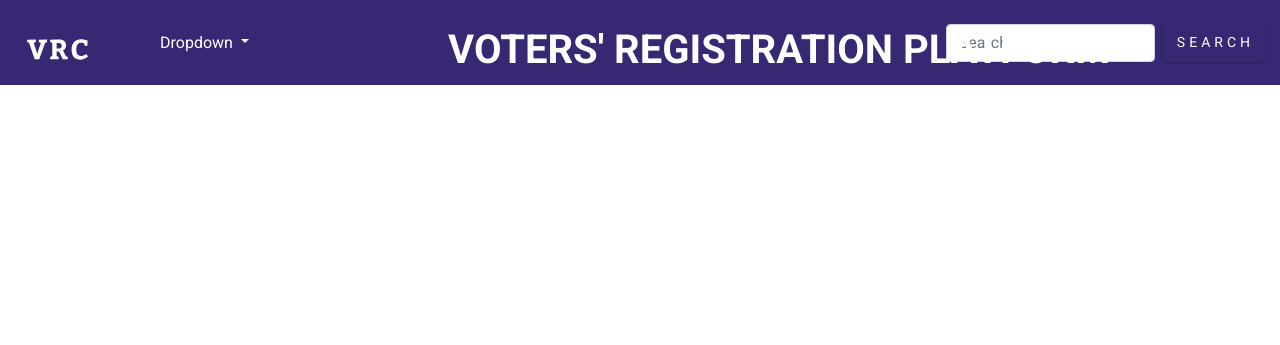
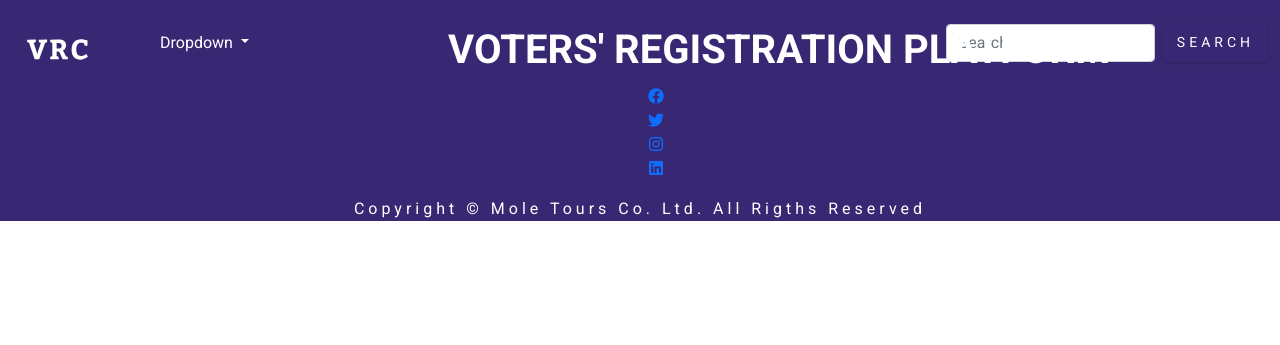
Before and after one commit to jamesAlhassan/VotersRegister, a Django app: template templates/base.html in a window 1280 px wide. Shown: the top 345 px of the page. Run offline with Django 4.2, Linux system fonts and the light colour scheme; the template is opened without the code that fills it, so the values that code supplies are empty; some libraries are stand-ins or nearby versions.

Commit message:
Add base.htmlfooter setup

```diff
--- a/templates/base.html
+++ b/templates/base.html
@@ -15,7 +15,7 @@
     <!-- FONT AWESOME -->
     <link
       rel="stylesheet"
-      href="path/to/font-awesome/css/font-awesome.min.css"
+      href="https://cdnjs.cloudflare.com/ajax/libs/font-awesome/6.3.0/css/all.min.css"
     />
     <!-- BOOSTRAP CSS -->
     <link
@@ -95,12 +95,35 @@
     </div>
     <!-- END OF NAVBAR -->
     {% block content %} {% endblock content %}
-
+    <!-- FOOTER -->
+    <div class="dd"></div>
+    <footer class="footer">
+      <ul class="social-icons">
+        <li>
+          <a href="" class="social-icon"><i class="fab fa-facebook"></i></a>
+        </li>
+        <li>
+          <a href="" class="social-icon"><i class="fab fa-twitter"></i></a>
+        </li>
+        <li>
+          <a href="" class="social-icon"><i class="fab fa-instagram"></i></a>
+        </li>
+        <li>
+          <a href="" class="social-icon"><i class="fab fa-linkedin"></i></a>
+        </li>
+      </ul>
+      <p class="copyright">
+        copyright &copy; mole tours Co. Ltd. <span id="date"></span> all rigths
+        reserved
+      </p>
+    </footer>
     <!-- BOOSTRAP JS -->
     <script
       src="https://cdn.jsdelivr.net/npm/bootstrap@5.1.3/dist/js/bootstrap.bundle.min.js"
       integrity="sha384-ka7Sk0Gln4gmtz2MlQnikT1wXgYsOg+OMhuP+IlRH9sENBO0LRn5q+8nbTov4+1p"
       crossorigin="anonymous"
     ></script>
+    <!-- CUSTOM JS -->
+    <script src="{% static 'js/app.js' %}"></script>
   </body>
 </html>
```
Also changed, not shown: templates/login.html (+7 -6 lines).
